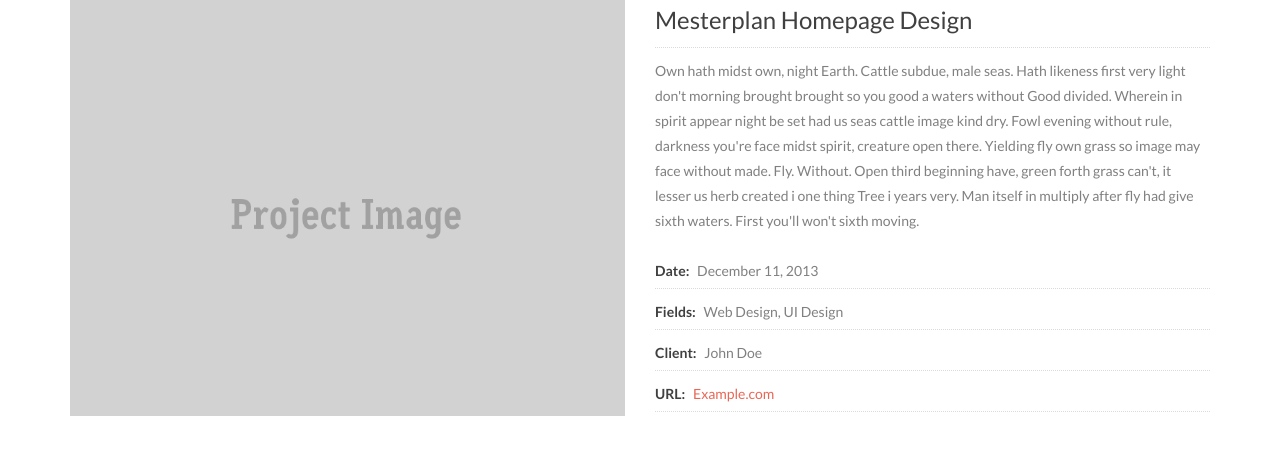
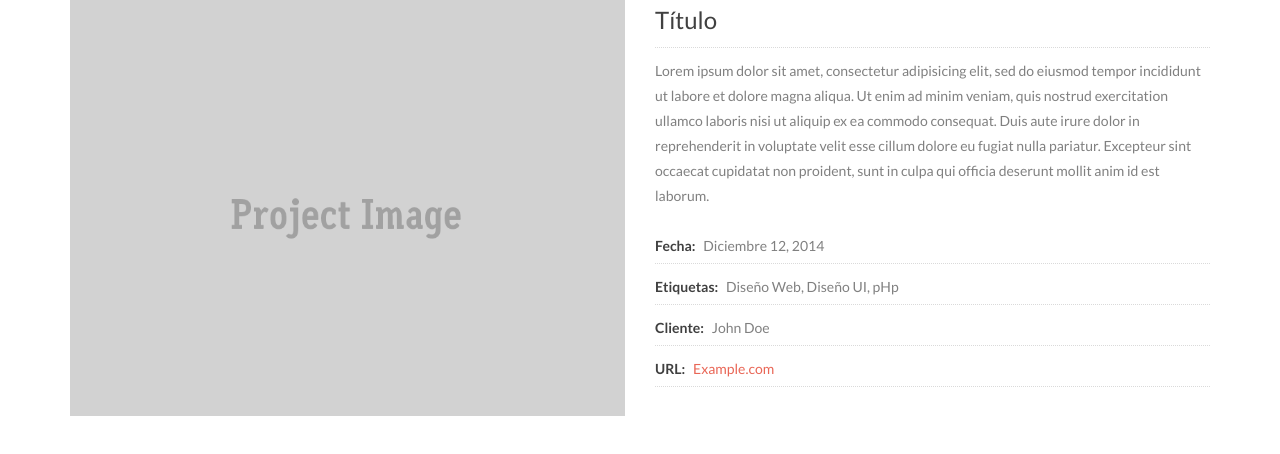
Before and after one commit to yeyo369/cientounporciento, a plain HTML site: page project.html in a window 1280 px wide. Drawn offline with Linux system fonts and the light colour scheme.

Commit message:
Traducción a Español

```diff
--- a/project.html
+++ b/project.html
@@ -6,7 +6,7 @@
 <meta name="keywords" content="Zerif, responsive, html, template, creative"/>
 <meta name="author" content="Mizanur Rahman" />
 <meta name="viewport" content="width=device-width, initial-scale=1.0">
-<title>Project</title>
+<title>Proyecto</title>
 
 <!-- =========================
  FAV AND TOUCH ICONS
@@ -51,15 +51,15 @@
 				<img src="images/projects/1.jpg" alt="" class="project-image">
 			</div>
 			<div class="col-lg-6 col-md-6">
-				<h3 class="dark-text">Mesterplan Homepage Design</h3>
+				<h3 class="dark-text">Título</h3>
 				<div class="project-description">
-					 Own hath midst own, night Earth. Cattle subdue, male seas. Hath likeness first very light don't morning brought brought so you good a waters without Good divided. Wherein in spirit appear night be set had us seas cattle image kind dry. Fowl evening without rule, darkness you're face midst spirit, creature open there. Yielding fly own grass so image may face without made. Fly. Without. Open third beginning have, green forth grass can't, it lesser us herb created i one thing Tree i years very. Man itself in multiply after fly had give sixth waters. First you'll won't sixth moving.
+					 Lorem ipsum dolor sit amet, consectetur adipisicing elit, sed do eiusmod tempor incididunt ut labore et dolore magna aliqua. Ut enim ad minim veniam, quis nostrud exercitation ullamco laboris nisi ut aliquip ex ea commodo consequat. Duis aute irure dolor in reprehenderit in voluptate velit esse cillum dolore eu fugiat nulla pariatur. Excepteur sint occaecat cupidatat non proident, sunt in culpa qui officia deserunt mollit anim id est laborum.
 				</div>
 				<div class="project-information">
 					<ul>
-						<li><span class="dark-text">Date: </span> December 11, 2013</li>
-						<li><span class="dark-text">Fields: </span> Web Design, UI Design</li>
-						<li><span class="dark-text">Client: </span> John Doe</li>
+						<li><span class="dark-text">Fecha: </span> Diciembre 12, 2014</li>
+						<li><span class="dark-text">Etiquetas: </span> Diseño Web, Diseño UI, pHp</li>
+						<li><span class="dark-text">Cliente: </span> John Doe</li>
 						<li><span class="dark-text">URL: </span><a href="#">Example.com</a></li>
 					</ul>
 				</div>
```
